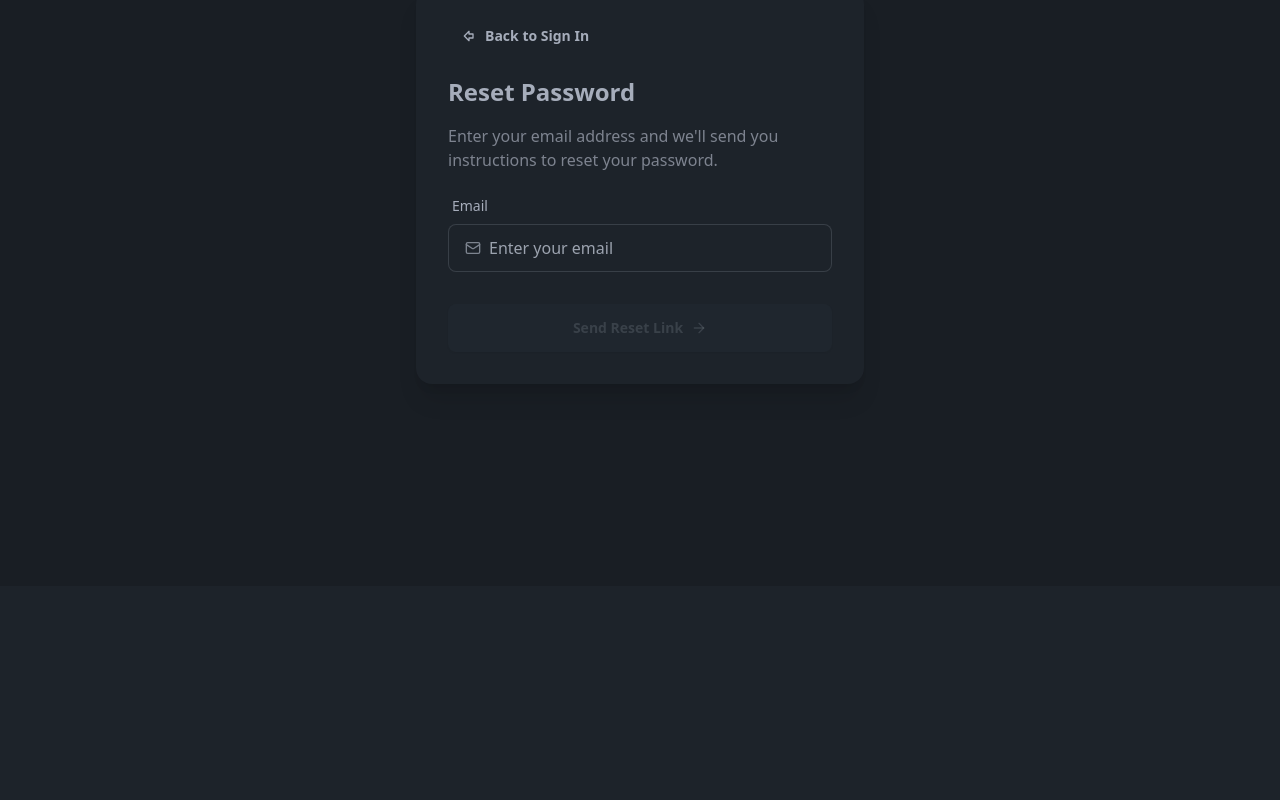
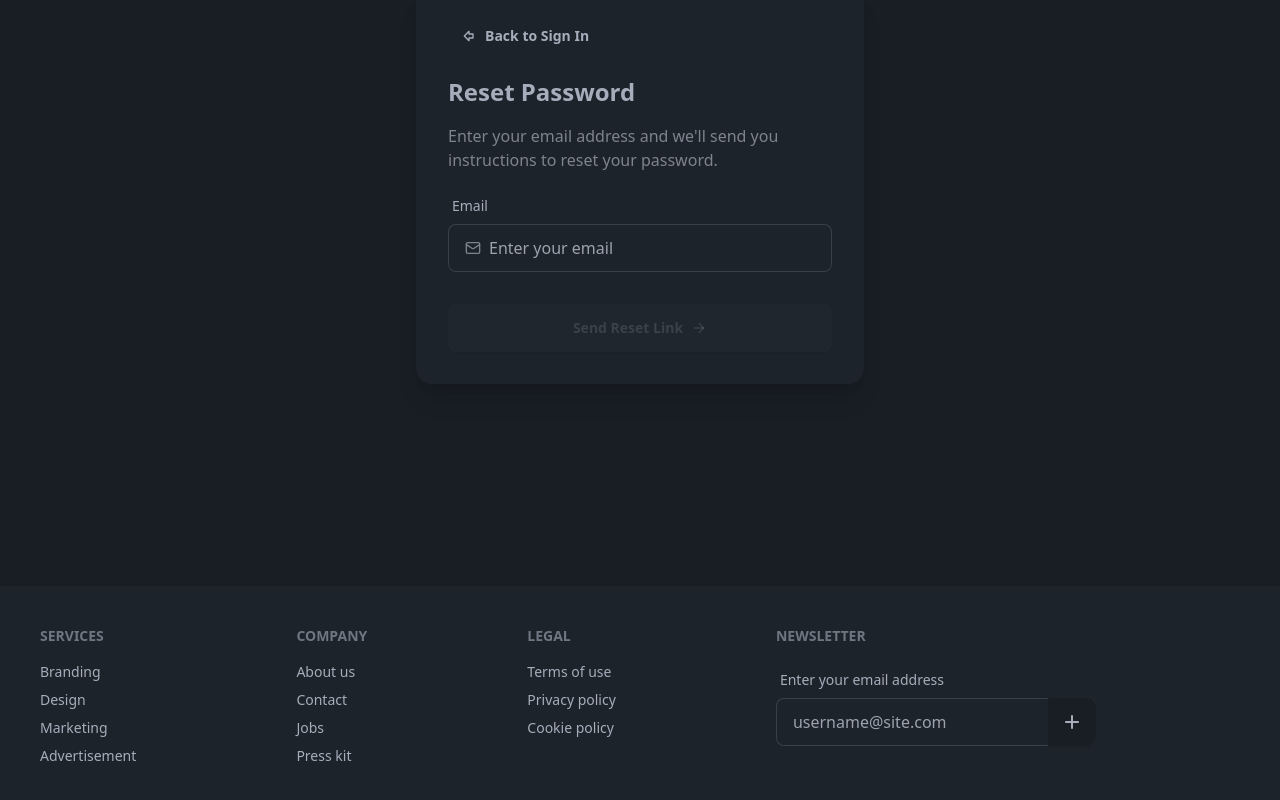
Before and after one commit to lahiruanushka/react-appwrite-estate-app, a React (Vite) app: page /forgot-password in a window 1280 px wide. Shown: the part 214-1014 px from the top of the page. Before the commit the page ends 800 px from the top, so only its background shows below. Built offline with nearby package versions, Linux system fonts and the light colour scheme; no server answers.

Commit message:
create the footer component

```diff
--- a/src/App.jsx
+++ b/src/App.jsx
@@ -12,6 +12,7 @@ import CreateListing from "./pages/CreateListing";
 import { useEffect } from "react";
 import { checkAuth } from "./store/features/authSlice";
 import { useDispatch } from "react-redux";
+import Footer from "./components/Footer";
 
 function App() {
   const dispatch = useDispatch();
@@ -41,6 +42,7 @@ function App() {
           <Route path="/forgot-password" element={<ForgotPassword />} />
         </Route>
       </Routes>
+      <Footer />
     </Router>
   );
 }
--- /dev/null
+++ b/src/components/Footer.jsx
@@ -0,0 +1,83 @@
+import React from "react";
+
+const Footer = () => {
+  return (
+    <footer className="footer p-10">
+      <div>
+        <span className="footer-title">Services</span>
+        <a href="#" className="link link-hover">
+          Branding
+        </a>
+        <a href="#" className="link link-hover">
+          Design
+        </a>
+        <a href="#" className="link link-hover">
+          Marketing
+        </a>
+        <a href="#" className="link link-hover">
+          Advertisement
+        </a>
+      </div>
+      <div>
+        <span className="footer-title">Company</span>
+        <a href="#" className="link link-hover">
+          About us
+        </a>
+        <a href="#" className="link link-hover">
+          Contact
+        </a>
+        <a href="#" className="link link-hover">
+          Jobs
+        </a>
+        <a href="#" className="link link-hover">
+          Press kit
+        </a>
+      </div>
+      <div>
+        <span className="footer-title">Legal</span>
+        <a href="#" className="link link-hover">
+          Terms of use
+        </a>
+        <a href="#" className="link link-hover">
+          Privacy policy
+        </a>
+        <a href="#" className="link link-hover">
+          Cookie policy
+        </a>
+      </div>
+      <div>
+        <span className="footer-title">Newsletter</span>
+        <div className="form-control w-80">
+          <label className="label">
+            <span className="label-text">Enter your email address</span>
+          </label>
+          <div className="relative">
+            <input
+              type="text"
+              placeholder="username@site.com"
+              className="input input-bordered w-full pr-16"
+            />
+            <button className="btn btn-square absolute top-0 right-0 rounded-l-none">
+              <svg
+                xmlns="http://www.w3.org/2000/svg"
+                className="h-6 w-6"
+                fill="none"
+                viewBox="0 0 24 24"
+                stroke="currentColor"
+              >
+                <path
+                  strokeLinecap="round"
+                  strokeLinejoin="round"
+                  strokeWidth={2}
+                  d="M12 6v6m0 0v6m0-6h6m-6 0H6"
+                />
+              </svg>
+            </button>
+          </div>
+        </div>
+      </div>
+    </footer>
+  );
+};
+
+export default Footer;
```
